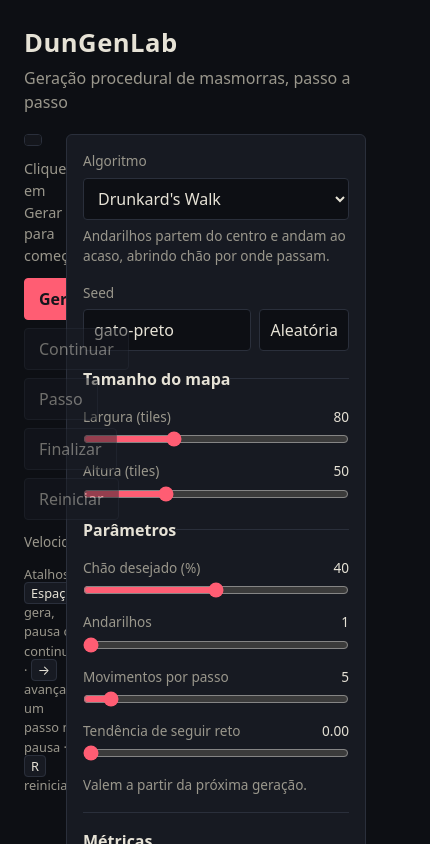
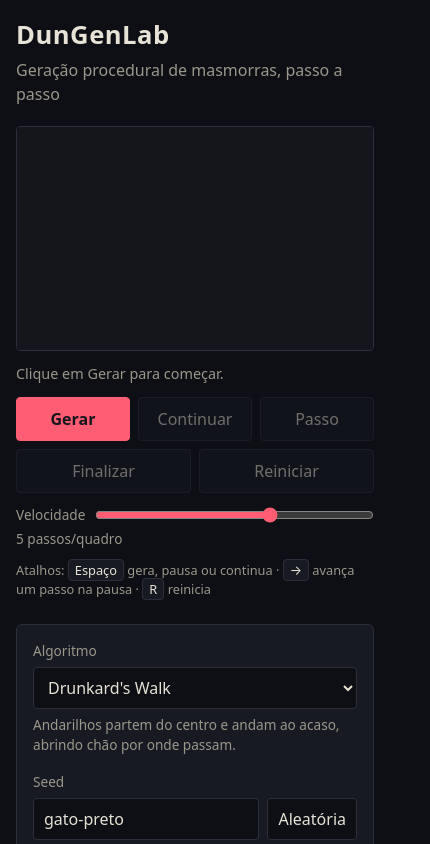
Before and after one commit to Hayversong/DunGenLab, a React (Vite) app: page / in a window 390 px wide. Shown: the top 844 px of the page, 430 px wide, since content can reach past the window. Built offline with nearby package versions, Linux system fonts and the light colour scheme.

Commit message:
style: ajusta responsividade do layout

```diff
--- a/src/App.module.css
+++ b/src/App.module.css
@@ -50,3 +50,14 @@
   border: 1px solid var(--border);
   border-radius: 6px;
 }
+
+/* Em tela estreita o painel desce para baixo do mapa e ocupa a largura toda. */
+@media (max-width: 900px) {
+  .app {
+    padding: 16px;
+  }
+
+  .layout {
+    grid-template-columns: minmax(0, 1fr);
+  }
+}
--- a/src/components/MapCanvas.module.css
+++ b/src/components/MapCanvas.module.css
@@ -1,5 +1,7 @@
 .canvas {
   display: block;
+  /* Mapas pequenos ficam no meio do palco em vez de colados à esquerda. */
+  margin: 0 auto;
   max-width: 100%;
   height: auto;
   /* Se o CSS precisar encolher o canvas, mantém os pixels duros. */
--- a/src/components/PlaybackBar.module.css
+++ b/src/components/PlaybackBar.module.css
@@ -40,7 +40,8 @@
 
 .speed {
   display: flex;
-  gap: 10px;
+  flex-wrap: wrap;
+  gap: 4px 10px;
   align-items: center;
   font-size: 0.85rem;
   color: var(--text-muted);
@@ -55,6 +56,32 @@
 .speed output {
   min-width: 13em;
   font-variant-numeric: tabular-nums;
+}
+
+@media (max-width: 520px) {
+  /* Botões dividem a linha por igual e ficam fáceis de tocar com o dedo. */
+  .buttons {
+    width: 100%;
+  }
+
+  .buttons button {
+    flex: 1 1 30%;
+    min-height: 44px;
+  }
+
+  .speed {
+    width: 100%;
+  }
+
+  .speed input {
+    flex: 1;
+    width: auto;
+  }
+
+  .speed output {
+    min-width: 0;
+    flex-basis: 100%;
+  }
 }
 
 .shortcuts {
```
